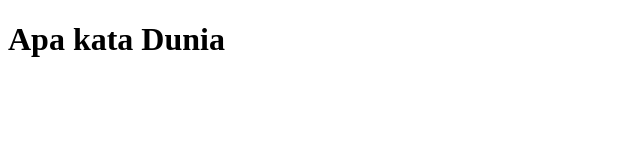
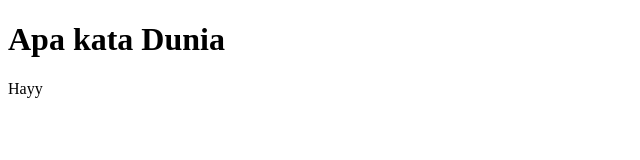
Before and after one commit to ChrisBangun17/praktikumpw, a plain HTML site: page index.html in a window 1280 px wide. Shown: the full height of the page, 0-640 px from the left. Drawn offline with Linux system fonts and the light colour scheme.

Commit message:
Add hayy message

```diff
--- a/index.html
+++ b/index.html
@@ -7,6 +7,6 @@
 </head>
 <body>
     <h1>Apa kata Dunia</h1>
-
+    <p>Hayy</p>
 </body>
 </html>
```
